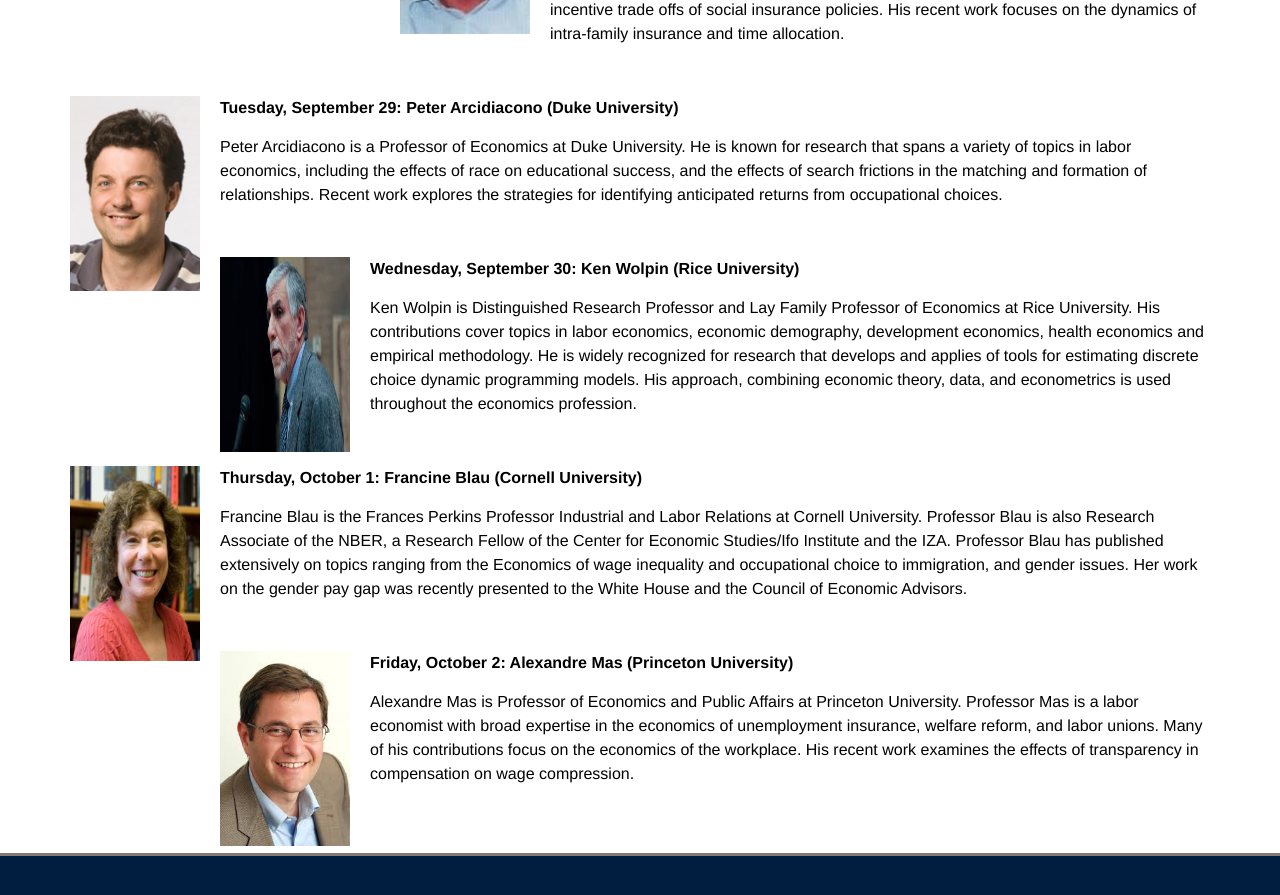
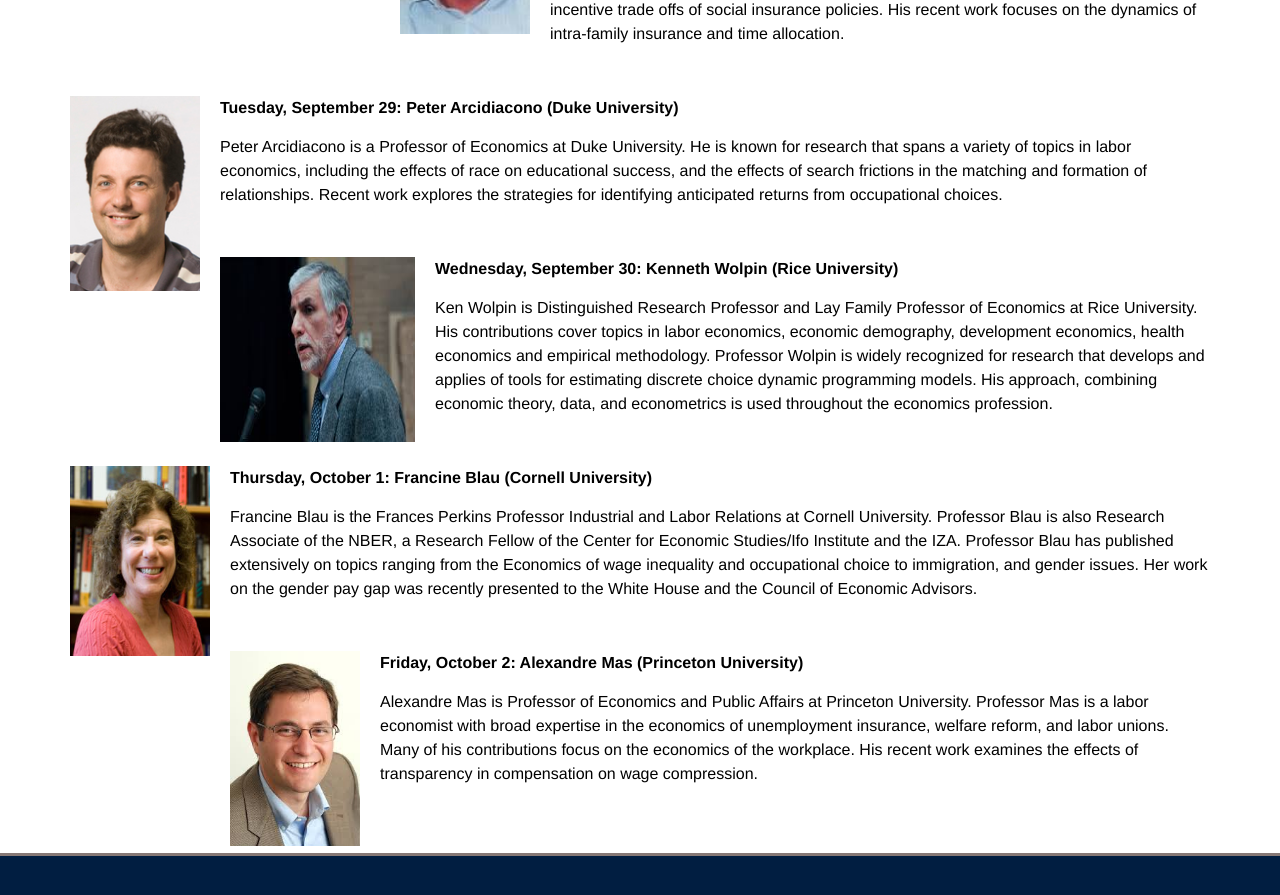
Before and after one commit to georgetown-econ/gcer, a Jekyll site: the page built from _posts/2015-08-24-gcer15-speakers.html, in a window 1280 px wide and 900 px high, scrolled down 908 px. Shown: the top 895 px of the window. Built offline with Jekyll 4.4.1, drawn with Linux system fonts in a browser that asks for light colours.

Commit message:
Updated 2015-08-24-gcer15-speakers.html

```diff
--- a/_posts/2015-08-24-gcer15-speakers.html
+++ b/_posts/2015-08-24-gcer15-speakers.html
@@ -4,6 +4,7 @@
 published: true
 title: "Schedule of upcoming  speakers for Fourth GCER-IZA Young Scholar Program announced"
 ---
+
 
 
 
@@ -25,25 +26,25 @@
   <div class="description">
     <div class="schedule" style="margin-bottom: 15px;"> <strong> Tuesday, September 29: Peter Arcidiacono (Duke University) </strong> </div>
     <div class="bio" style="margin-bottom: 50px;">
-     Peter Arcidiacono is  a Professor of Economics at Duke University. He is known for research  that spans a variety of topics in labor economics, including the effects of race on educational  success, and  the  effects of search frictions in the matching and formation of  relationships.  Recent work explores the strategies for identifying anticipated returns from occupational choices.
+     Peter Arcidiacono is a Professor of Economics at Duke University. He is known for research  that spans a variety of topics in labor economics, including the effects of race on educational  success, and  the  effects of search frictions in the matching and formation of  relationships.  Recent work explores the strategies for identifying anticipated returns from occupational choices.
   </div>
 
 <div class="photo" style="float:left; margin-right: 20px;" >
-    <img src="/assets/images/Wolpin.jpg" width="130" height="195">
+    <img src="/assets/images/Wolpin.jpg" width="195" height="185">
   </div>
   <div class="description">
-    <div class="schedule" style="margin-bottom: 15px;"> <strong> Wednesday, September 30: Ken Wolpin (Rice University) </strong> </div>
+    <div class="schedule" style="margin-bottom: 15px;"> <strong> Wednesday, September 30: Kenneth Wolpin (Rice University) </strong> </div>
     <div class="bio" style="margin-bottom: 50px;">
-      Ken Wolpin  is  Distinguished Research Professor and Lay Family Professor of Economics at Rice University. His contributions cover  topics in   labor economics, economic demography, development economics, health economics and empirical methodology. He is widely recognized for  research that develops and applies of tools for estimating discrete choice dynamic programming models. His  approach, combining economic theory, data,  and econometrics is used throughout  the economics profession.
+      Ken Wolpin is Distinguished Research Professor and Lay Family Professor of Economics at Rice University. His contributions cover  topics in   labor economics, economic demography, development economics, health economics and empirical methodology. Professor Wolpin is widely recognized for  research that develops and applies of tools for estimating discrete choice dynamic programming models. His  approach, combining economic theory, data,  and econometrics is used throughout  the economics profession.
   </div>
 
 <div class="photo" style="float:left; margin-right: 20px;" >
-    <img src="/assets/images/Blau.jpg" width="130" height="195">
+    <img src="/assets/images/Blau.jpg" width="140" height="190">
   </div>
   <div class="description">
     <div class="schedule" style="margin-bottom: 15px;"> <strong> Thursday, October 1: Francine Blau (Cornell University) </strong> </div>
     <div class="bio" style="margin-bottom: 50px;">
-      Francine Blau is the Frances Perkins Professor  Industrial and Labor Relations  at Cornell University. Professor Blau  is also Research Associate of the NBER, a Research Fellow of the Center for Economic Studies/Ifo Institute and  the IZA. Professor Blau has published  extensively  on topics ranging from the Economics of wage inequality and  occupational choice to immigration, and gender issues. Her work on the gender pay gap was recently presented to the White House and the Council of Economic Advisors.
+      Francine Blau is the Frances Perkins Professor  Industrial and Labor Relations  at Cornell University. Professor Blau is also Research Associate of the NBER, a Research Fellow of the Center for Economic Studies/Ifo Institute and  the IZA. Professor Blau has published  extensively  on topics ranging from the Economics of wage inequality and  occupational choice to immigration, and gender issues. Her work on the gender pay gap was recently presented to the White House and the Council of Economic Advisors.
 </div>
 
 <div class="photo" style="float:left; margin-right: 20px;" >
```
